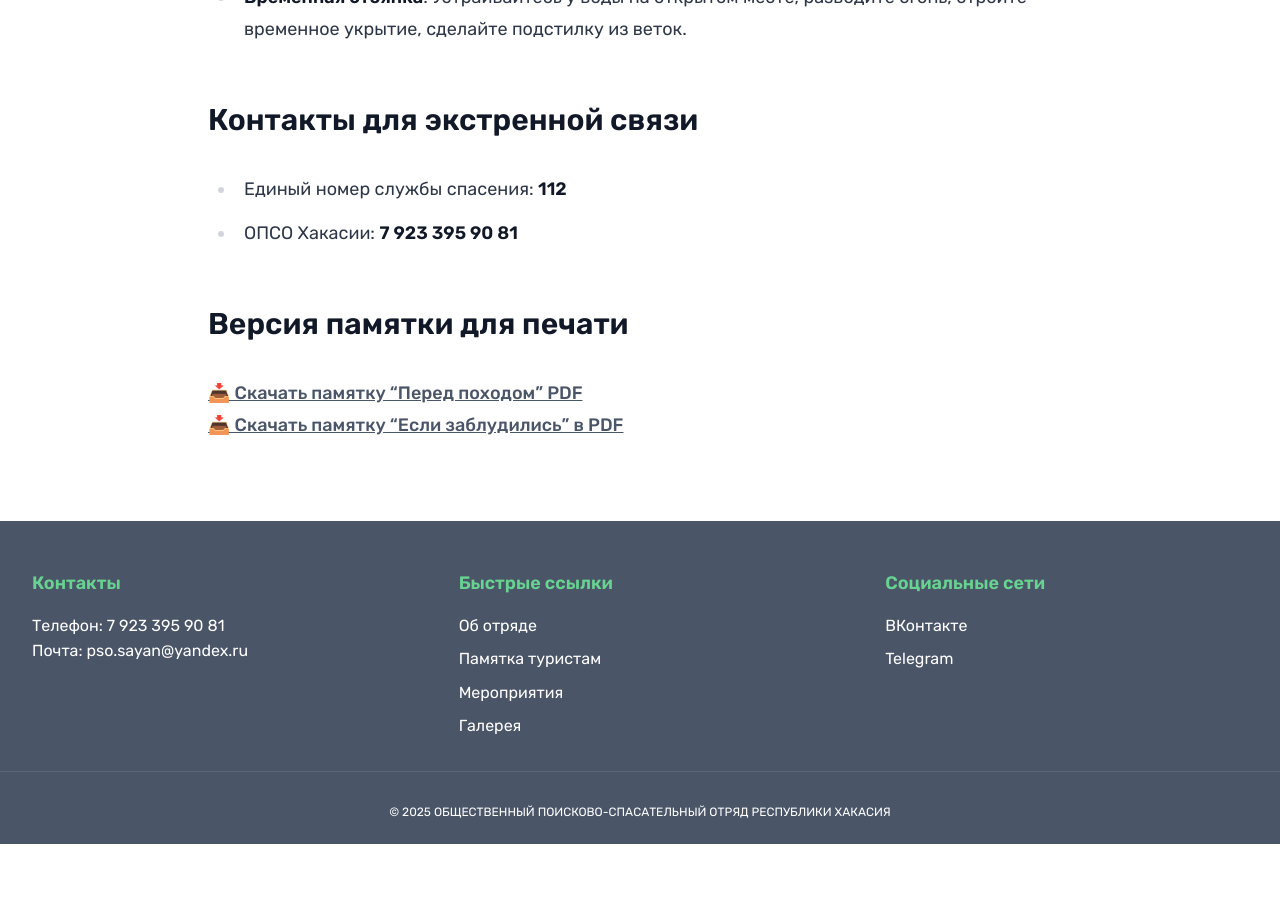
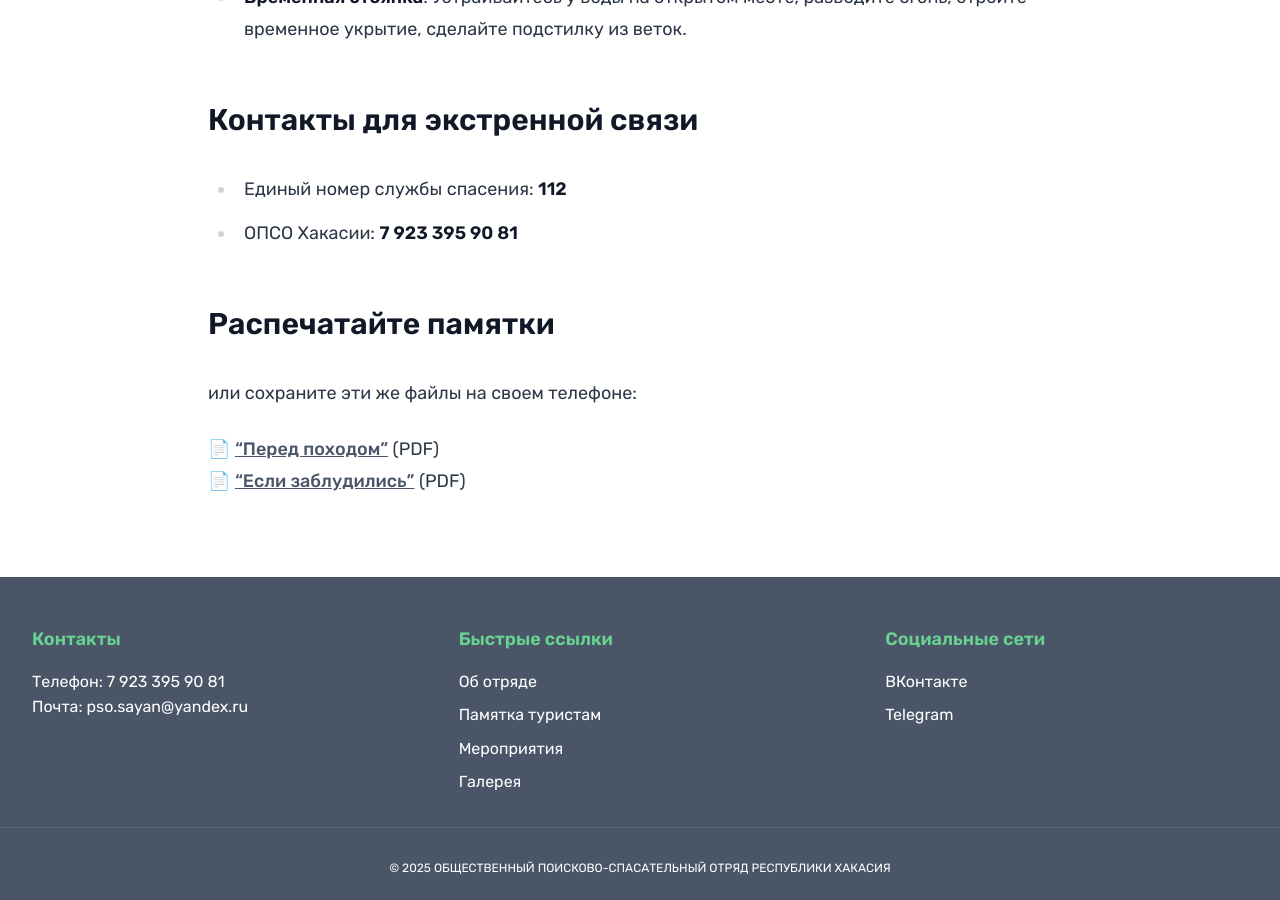
Before and after one commit to anton-g-kulikov/pso19, a Jekyll site: the page built from _pages/guide.md, in a window 1280 px wide and 900 px high, scrolled down 2293 px. Built offline with Jekyll 4.4.1, drawn with Linux system fonts in a browser that asks for light colours; before the commit the page ends 3137 px from its top, so only the background shows below that.

Commit message:
Update guide page for improved clarity and formatting; add emergency contact details

```diff
--- a/_pages/guide.md
+++ b/_pages/guide.md
@@ -32,23 +33,27 @@ __Всегда сообщайте близким о планируемом ма
 
 ## Что делать, если вы заблудились
 
--  __Не паникуйте__, остановитесь, подумайте, откуда пришли. Прислушайтесь к звукам: шум машин, лай собак, трактор, поезд слышны издалека
--  __Оставайтесь на месте__
--  __Связь и координаты__: Позвоните 112, передайте GPS координаты из приложения карт на вашем телефоне
--  __Подавайте сигналы о помощи__: Если знаете, что вас ищут, оставайтесь на месте, разведите костер
--  __Звуковые сигналы__: Стучите палкой по деревьям — звук далеко разносится.  Пойте, чтобы вас услышали из далека
+- **Не паникуйте**, остановитесь, подумайте, откуда пришли. Прислушайтесь к звукам: шум машин, лай собак, трактор, поезд слышны издалека
+- **Оставайтесь на месте**
+- **Связь и координаты**: Позвоните 112, передайте GPS координаты из приложения карт на вашем телефоне
+- **Подавайте сигналы о помощи**: Если знаете, что вас ищут, оставайтесь на месте, разведите костер
+- **Звуковые сигналы**: Стучите палкой по деревьям — звук далеко разносится. Пойте, чтобы вас услышали из далека
 
 ## Если нет возможности вызвать спасателей
--  __Не сокращайте путь__: Кружение — обычное явление, выбирайте ориентиры каждые 100-150 м.
--  __Ориентиры__: Идите по электролиниям, рекам или газопроводу, не петляйте, держите ровный курс.
--  __Ищите воду__: Следуйте вниз по течению ручья или реки — они выведут к людям. Временную стоянку делайте у воды.
--  __Временная стоянка__: Устраивайтесь у воды на открытом месте, разводите огонь, стройте временное укрытие, сделайте подстилку из веток.
+
+- **Не сокращайте путь**: Кружение — обычное явление, выбирайте ориентиры каждые 100-150 м.
+- **Ориентиры**: Идите по электролиниям, рекам или газопроводу, не петляйте, держите ровный курс.
+- **Ищите воду**: Следуйте вниз по течению ручья или реки — они выведут к людям. Временную стоянку делайте у воды.
+- **Временная стоянка**: Устраивайтесь у воды на открытом месте, разводите огонь, стройте временное укрытие, сделайте подстилку из веток.
 
 ## Контакты для экстренной связи
 
-- Единый номер службы спасения: __112__
-- ОПСО Хакасии: __7 923 395 90 81__
+- Единый номер службы спасения: **112**
+- ОПСО Хакасии: **{{ page.phone }}**
 
-## Версия памятки для печати
-[📥 Скачать памятку "Перед походом" PDF]({{ page.pdf_a4_1 }})
-[📥 Скачать памятку "Если заблудились" в PDF]({{ page.pdf_a4_2 }})
+## Распечатайте памятки
+
+или сохраните эти же файлы на своем телефоне:
+
+📄 ["Перед походом"]({{ page.pdf_a4_1 }}) (PDF)
+📄 ["Если заблудились"]({{ page.pdf_a4_2 }}) (PDF)
```
Also changed, not shown: other parts of _pages/guide.md (+14 -13 lines), 2 other files.
